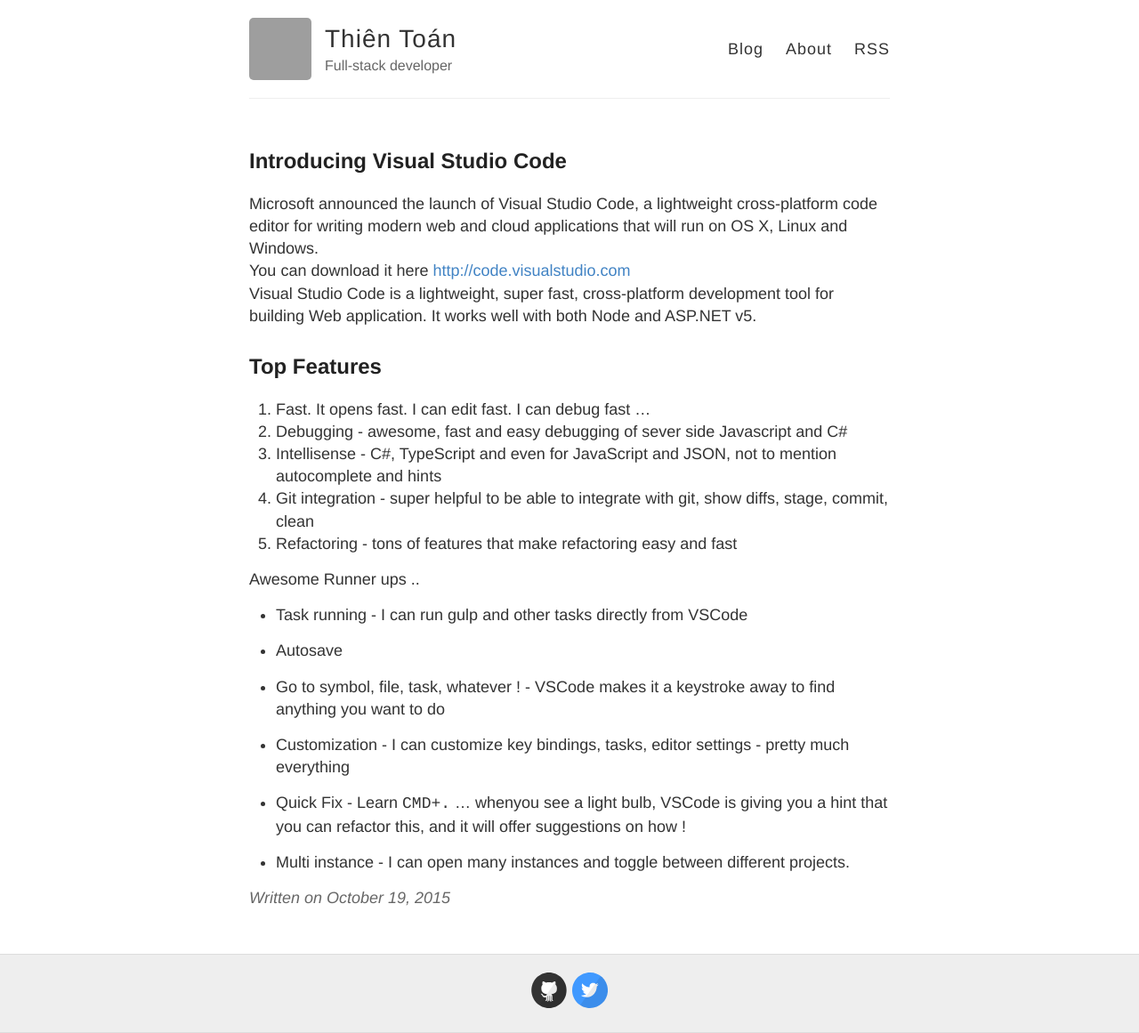
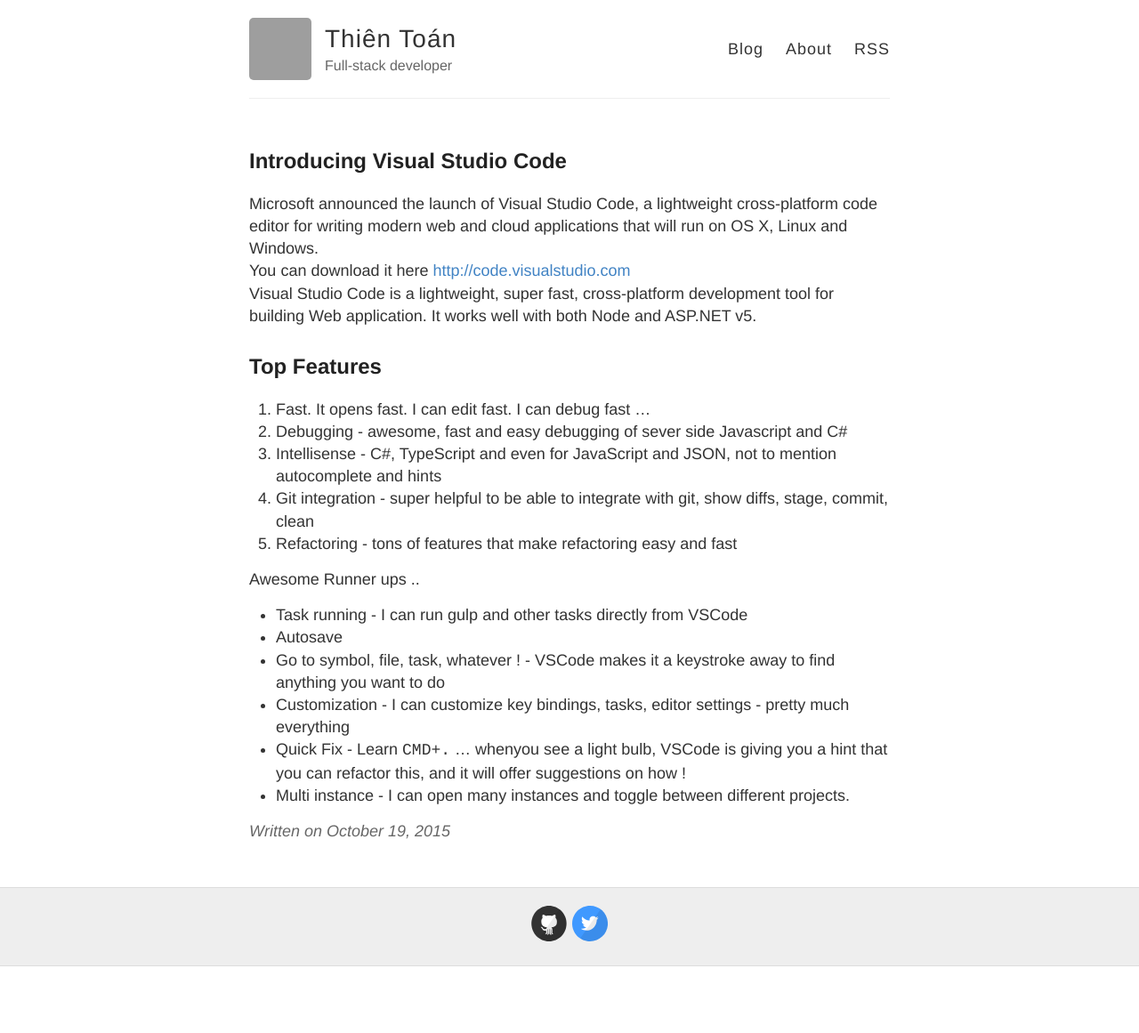
Before and after one commit to phongdpn1995/toanalien.github.io, a Jekyll site: the page built from _posts/2015-10-19-Introducing-visual-studio-code.md, in a window 1280 px wide. Shown: the whole page at 89% size. Built offline with Jekyll 4.4.1, drawn with Linux system fonts in a browser that asks for light colours; Markdown is read by kramdown in place of the engine named in the settings; comment, search, counter and statistics services are not loaded; after the commit the page ends 1086 px from its top, so only the background shows below that; grey boxes are pictures that could not be loaded.

```diff
--- a/_posts/2015-10-19-Introducing-visual-studio-code.md
+++ b/_posts/2015-10-19-Introducing-visual-studio-code.md
@@ -17,14 +17,9 @@ Visual Studio Code is a lightweight, super fast, cross-platform development tool
 5. Refactoring - tons of features that make refactoring easy and fast
 
 Awesome Runner ups ..
-* Task running - I can run gulp and other tasks directly from VSCode
-
-* Autosave
-
-* Go to symbol, file, task, whatever ! - VSCode makes it a keystroke away to find anything you want to do
-
-* Customization - I can customize key bindings, tasks, editor settings - pretty much everything
-
-* Quick Fix - Learn `CMD+.` ... whenyou see a light bulb, VSCode is giving you a hint that you can refactor this, and it will offer suggestions on how !
-
-* Multi instance - I can open many instances and toggle between different projects.
+- Task running - I can run gulp and other tasks directly from VSCode
+- Autosave
+- Go to symbol, file, task, whatever ! - VSCode makes it a keystroke away to find anything you want to do
+- Customization - I can customize key bindings, tasks, editor settings - pretty much everything
+- Quick Fix - Learn `CMD+.` ... whenyou see a light bulb, VSCode is giving you a hint that you can refactor this, and it will offer suggestions on how !
+- Multi instance - I can open many instances and toggle between different projects.
```
